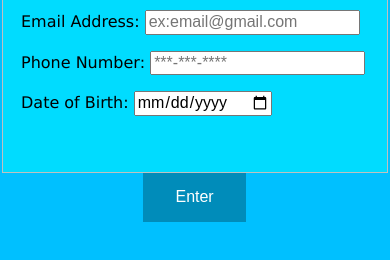
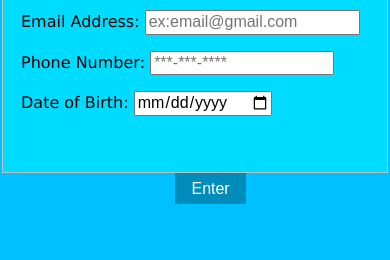
Before and after one commit to StudiedQuill-ITMD362/lab2, a plain HTML site: page index.html in a window 390 px wide. Shown: the part 68-328 px from the top of the page. Drawn offline with Linux system fonts and the light colour scheme.

Commit message:
first media querie

```diff
--- a/css/screen.css
+++ b/css/screen.css
@@ -35,8 +35,13 @@ fieldset{
   background-color: #008CBA;
   border: none;
   color: white;
-  padding: 15px 32px;
+  padding: 0.4em 1em;
   text-align: center;
   text-decoration: none;
   display: inline-block;
 }
+@media screen and (min-width: 370px){
+  .phoneNum{
+	  width: 11em
+  }
+}
--- a/index.html
+++ b/index.html
@@ -13,7 +13,7 @@
     <fieldset>
 	  <legend>Info</legend>
       <div id="infield"><label>Email Address: <input type="email" id="email" name="email" placeholder="ex:email@gmail.com" required></label></div>
-      <div id="infield"><label>Phone Number: <input id="phone" type="tel" name="phone" placeholder="***-***-****" pattern="[0-9]{3}-[0-9]{3}-[0-9]{4}" required></label></div> <!--from mdn web docs-->
+      <div id="infield"><label>Phone Number: <input class="phoneNum" id="phone" type="tel" name="phone" placeholder="***-***-****" pattern="[0-9]{3}-[0-9]{3}-[0-9]{4}" required></label></div> <!--from mdn web docs-->
       <div id="infield"><label>Date of Birth: <input type="date" id="birthdate" name="birthdate" required></label></div>
     </fieldset>
     <div class="button"><input class="blue" type="submit" value="Enter"></div>
```
